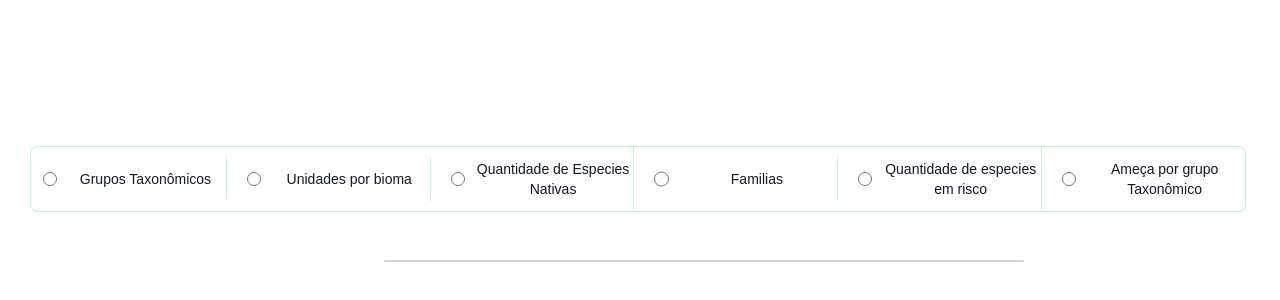
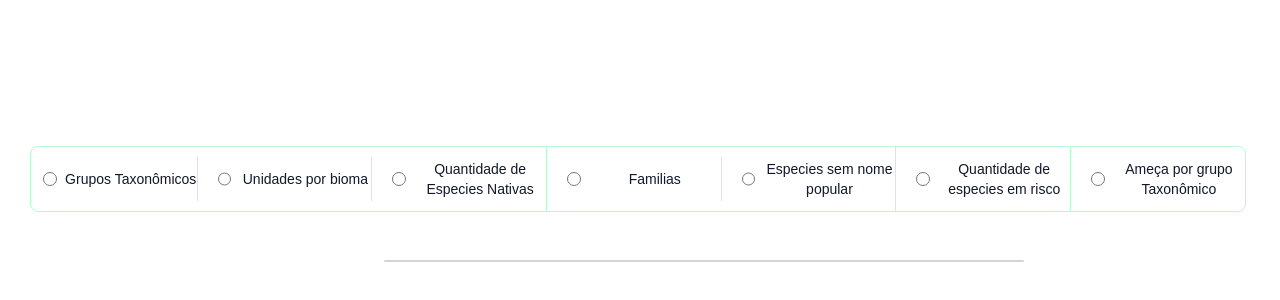
Before and after one commit to VitoriaSerafim/portal-de-dados-mma, a Next.js app: page /Dashboard in a window 1280 px wide. Shown: the part 172-472 px from the top of the page. Built offline with nearby package versions, Linux system fonts and the light colour scheme.

Commit message:
alterações

```diff
--- a/pages/Dashboard.tsx
+++ b/pages/Dashboard.tsx
@@ -24,57 +24,63 @@ const Dashboard = () => {
     let element6 = document.getElementById(
       "ameaca-checkbox"
     ) as HTMLInputElement;
+    let element7 = document.getElementById(
+      "nome-popular-checkbox"
+    ) as HTMLInputElement;
 
     if (element1.checked) {
-      setColuna1("Nome Família")
-      setColuna2("Quantidade de Especies")
+      setColuna1("Nome Família");
+      setColuna2("Quantidade de Especies");
       fetch("/qtd-especie-por-familia")
         .then((res) => res.json())
         .then((data) => {
           setdata(data);
         });
-    }
-    else if (element2.checked) {
-      setColuna1("Nome taxonômico")
-      setColuna2("Total por Espécie")
+    } else if (element2.checked) {
+      setColuna1("Nome taxonômico");
+      setColuna2("Total por Espécie");
       fetch("/tipos-taxonomicos")
         .then((res) => res.json())
         .then((data) => {
           setdata(data);
         });
-    }
-    else if (element3.checked) {
-      setColuna1("Nome do Bioma")
-      setColuna2("Quantidade de Unidades de Conservação")
+    } else if (element3.checked) {
+      setColuna1("Nome do Bioma");
+      setColuna2("Quantidade de Unidades de Conservação");
       fetch("/qtd-unidades-por-bioma")
         .then((res) => res.json())
         .then((data) => {
           setdata(data);
         });
-    }
-    else if (element4.checked) {
-      setColuna1("Estado")
-      setColuna2("Quantidade de Especies Nativas")
+    } else if (element4.checked) {
+      setColuna1("Estado");
+      setColuna2("Quantidade de Especies Nativas");
       fetch("/qtd_especie_nativa")
         .then((res) => res.json())
         .then((data) => {
           setdata(data);
         });
-    }
-    else if (element5.checked) {
-      setColuna1("Situação")
-      setColuna2("Quantidade de Especies")
+    } else if (element5.checked) {
+      setColuna1("Situação");
+      setColuna2("Quantidade de Especies");
       fetch("/qtd-animais-em-risco")
         .then((res) => res.json())
         .then((data) => {
           setdata(data);
         });
-    }
-    else if (element6.checked) {
-      setColuna1("Grupo Taxonômico")
-      setColuna2("Categoria de Ameaça")
-      setColuna3("Quantidade")
+    } else if (element6.checked) {
+      setColuna1("Grupo Taxonômico");
+      setColuna2("Categoria de Ameaça");
+      setColuna3("Quantidade");
       fetch("/risco-grupo-taxonomico")
+        .then((res) => res.json())
+        .then((data) => {
+          setdata(data);
+        });
+    } else if (element7.checked) {
+      setColuna1("Quantidade de especies sem nome popular");
+      setColuna2(undefined)
+      fetch("/sem-nome-popular")
         .then((res) => res.json())
         .then((data) => {
           setdata(data);
@@ -91,9 +97,14 @@ const Dashboard = () => {
           flexDirection: "column",
         }}
       >
-        <main className="text-black text-center items-center" style={{width:'100vw'}}>
-          <ul className="items-center w-full text-sm font-medium text-gray-900 bg-white border border-green-200 rounded-lg lg:flex dark:bg-lime-700 dark:border-green-600 dark:text-white gap-2"
-          style={{marginLeft:'30px',width:'95vw'}}>
+        <main
+          className="text-black text-center items-center"
+          style={{ width: "100vw" }}
+        >
+          <ul
+            className="items-center w-full text-sm font-medium text-gray-900 bg-white border border-green-200 rounded-lg lg:flex dark:bg-lime-700 dark:border-green-600 dark:text-white gap-2"
+            style={{ marginLeft: "30px", width: "95vw" }}
+          >
             <li className="w-full border-b border-green-200 sm:border-b-0 sm:border-r dark:border-green-600">
               <div className="flex items-center pl-3">
                 <input
@@ -102,7 +113,7 @@ const Dashboard = () => {
                   name="Radio"
                   value=""
                   className="w-4 h-4 text-blue-600 bg-lime-300 border-green-300 rounded focus:ring-blue-500 dark:focus:ring-blue-600 dark:ring-offset-gray-700 dark:focus:ring-offset-gray-700 focus:ring-2 dark:bg-lime-300 dark:border-green-500"
-                  onClick={()=> verify()}
+                  onClick={() => verify()}
                 />
                 <label
                   typeof="vue-checkbox-list"
@@ -120,7 +131,7 @@ const Dashboard = () => {
                   name="Radio"
                   value=""
                   className="w-4 h-4 text-blue-600 bg-lime-100 border-green-300 rounded focus:ring-blue-500 dark:focus:ring-blue-600 dark:ring-offset-gray-700 dark:focus:ring-offset-gray-700 focus:ring-2 dark:bg-lime-300 dark:border-green-500"
-                  onClick={()=> verify()}
+                  onClick={() => verify()}
                 />
                 <label
                   typeof="react-checkbox-list"
@@ -138,7 +149,7 @@ const Dashboard = () => {
                   name="Radio"
                   value=""
                   className="w-4 h-4 text-blue-600 bg-lime-100 border-green-300 rounded focus:ring-blue-500 dark:focus:ring-blue-600 dark:ring-offset-gray-700 dark:focus:ring-offset-gray-700 focus:ring-2 dark:bg-lime-300 dark:border-green-500"
-                  onClick={()=> verify()}
+                  onClick={() => verify()}
                 />
                 <label
                   typeof="angular-checkbox-list"
@@ -156,7 +167,7 @@ const Dashboard = () => {
                   name="Radio"
                   value=""
                   className="w-4 h-4 text-blue-600 bg-lime-100 border-green-300 rounded focus:ring-blue-500 dark:focus:ring-blue-600 dark:ring-offset-gray-700 dark:focus:ring-offset-gray-700 focus:ring-2 dark:bg-lime-300 dark:border-green-500"
-                  onClick={()=> verify()}
+                  onClick={() => verify()}
                 />
                 <label
                   typeof="laravel-checkbox-list"
@@ -169,12 +180,30 @@ const Dashboard = () => {
             <li className="w-full border-b border-green-200 sm:border-b-0 sm:border-r dark:border-green-600">
               <div className="flex items-center pl-3">
                 <input
+                  id="nome-popular-checkbox"
+                  type="radio"
+                  name="Radio"
+                  value=""
+                  className="w-4 h-4 text-blue-600 bg-lime-100 border-green-300 rounded focus:ring-blue-500 dark:focus:ring-blue-600 dark:ring-offset-gray-700 dark:focus:ring-offset-gray-700 focus:ring-2 dark:bg-lime-300 dark:border-green-500"
+                  onClick={() => verify()}
+                />
+                <label
+                  typeof="laravel-checkbox-list"
+                  className="w-full py-3 ml-2 text-sm font-medium text-gray-900 dark:text-gray-300"
+                >
+                  Especies sem nome popular
+                </label>
+              </div>
+            </li>
+            <li className="w-full border-b border-green-200 sm:border-b-0 sm:border-r dark:border-green-600">
+              <div className="flex items-center pl-3">
+                <input
                   id="especies-checkbox"
                   type="radio"
                   name="Radio"
                   value=""
                   className="w-4 h-4 text-blue-600 bg-lime-100 border-green-300 rounded focus:ring-blue-500 dark:focus:ring-blue-600 dark:ring-offset-gray-700 dark:focus:ring-offset-gray-700 focus:ring-2 dark:bg-lime-300 dark:border-green-500"
-                  onClick={()=> verify()}
+                  onClick={() => verify()}
                 />
                 <label
                   typeof="laravel-checkbox-list"
@@ -192,7 +221,7 @@ const Dashboard = () => {
                   name="Radio"
                   value=""
                   className="w-4 h-4 text-blue-600 bg-lime-100 border-green-300 rounded focus:ring-blue-500 dark:focus:ring-blue-600 dark:ring-offset-gray-700 dark:focus:ring-offset-gray-700 focus:ring-2 dark:bg-lime-300 dark:border-green-500"
-                  onClick={()=> verify()}
+                  onClick={() => verify()}
                 />
                 <label
                   typeof="laravel-checkbox-list"
@@ -205,92 +234,102 @@ const Dashboard = () => {
           </ul>
 
           {/* Tabela com dados */}
-          <table className="table-auto bg-gray-300 accent-pink-500 w-2/4 ml-96 mt-12 rounded-md m-12" >
+          <table className="table-auto bg-gray-300 accent-pink-500 w-2/4 ml-96 mt-12 rounded-md m-12">
             <>
               <thead>
                 <tr>
                   <th>{coluna1}</th>
-              <th>{coluna2}</th>
-              {coluna1 === "Grupo Taxonômico" ?
-               <th>{coluna3}</th>
-               : ''
-            }
+                  {coluna2 != undefined ? <th>{coluna2}</th> : <></>}
+                  {coluna1 === "Grupo Taxonômico" ? <th>{coluna3}</th> : ""}
                 </tr>
               </thead>
               {data.map((tipo, index) => (
                 <tbody>
                   <tr>
-            {coluna1 === "Nome Família" ?
-              <><td>{tipo.nome_familia}</td>
+                    {coluna1 === "Nome Família" ? (
+                      <>
+                        <td>{tipo.nome_familia}</td>
                         <td>{tipo.quantidade_especies}</td>
                       </>
-           :
+                    ) : (
+                      <></>
+                    )}
+
+                    {coluna1 === "Nome do Bioma" ? (
                       <>
-           </>
-           }
-
-            {coluna1 === "Nome do Bioma" ?
-              <><td>{tipo.nome_bioma}</td>
+                        <td>{tipo.nome_bioma}</td>
                         <td>{tipo.quantidade}</td>
                       </>
-           :
+                    ) : (
+                      <></>
+                    )}
+                    {coluna1 === "Nome taxonômico" ? (
                       <>
-           </>
-           }
-             {coluna1 === "Nome taxonômico" ?
-            <><td>{tipo.nome_taxonomico}</td>
+                        <td>{tipo.nome_taxonomico}</td>
                         <td>{tipo.total_especies}</td>
                       </>
-         :
+                    ) : (
+                      <></>
+                    )}
+                    {coluna1 === "Estado" ? (
                       <>
-         </>
-         }
-          {coluna1 === "Estado" ?
-            <><td>{tipo.sigla}</td>
+                        <td>{tipo.sigla}</td>
                         <td>{tipo.tot_especie_estado}</td>
                       </>
-         :
+                    ) : (
+                      <></>
+                    )}
+                    {coluna1 === "Situação" ? (
                       <>
-         </>
-         }
-         {coluna1 === "Situação" ?
-            <><td>{tipo.situacao}</td>
+                        <td>{tipo.situacao}</td>
                         <td>{tipo.total}</td>
                       </>
-         :
+                    ) : (
+                      <></>
+                    )}
+                    {coluna1 === "Grupo Taxonômico" ? (
                       <>
-         </>
-         }
-          {coluna1 === "Grupo Taxonômico" ?
-            <><td>{tipo.nome_taxonomico}</td>
+                        <td>{tipo.nome_taxonomico}</td>
                         <td>{tipo.categoria_de_ameaça}</td>
                         <td>{tipo.quantidade}</td>
                       </>
-         :
+                    ) : (
+                      <></>
+                    )}
+                    {coluna1 == "Quantidade de especies sem nome popular" ? (
                       <>
+                        <td>{tipo.nome_cientifico}</td>
                       </>
-         }
+                    ) : (
+                      <></>
+                    )}
                   </tr>
                 </tbody>
               ))}
             </>
-
           </table>
-          {coluna1 === "Situação" ?
-            <p style={{marginLeft:'20vw',textAlign:'left'}}> Legenda: <br/>
-            Em Perigo (EN) <br/>
-            Vulnerável (VU)<br/>
-            Criticamente em Perigo - provavelmente extinto (CR)(PEX)<br/>
-            Extinta (EX)<br/>
-            Criticamente Em Perigo (CR)<br/>
-            Extinta na Natureza (EW)<br/>
-            Regionalmente Extinta (RE)<br/>
+          {coluna1 === "Situação" ? (
+            <p style={{ marginLeft: "20vw", textAlign: "left" }}>
+              {" "}
+              Legenda: <br />
+              Em Perigo (EN) <br />
+              Vulnerável (VU)
+              <br />
+              Criticamente em Perigo - provavelmente extinto (CR)(PEX)
+              <br />
+              Extinta (EX)
+              <br />
+              Criticamente Em Perigo (CR)
+              <br />
+              Extinta na Natureza (EW)
+              <br />
+              Regionalmente Extinta (RE)
+              <br />
               Subespécie que sai da Lista
             </p>
-         :
-         <>
-         </>
-         }
+          ) : (
+            <></>
+          )}
         </main>
       </div>
     </>
```
Also changed, not shown: 1 other file (tests, documents, lock files or other folders). Lines whose indentation alone changed are shown as unchanged.
